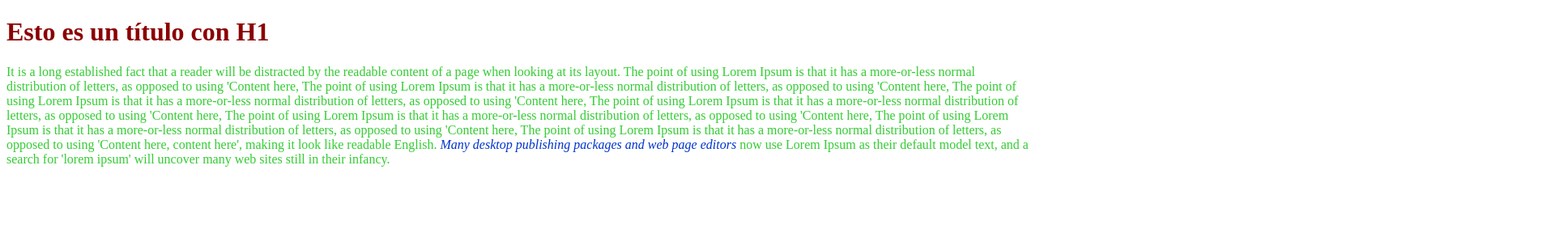
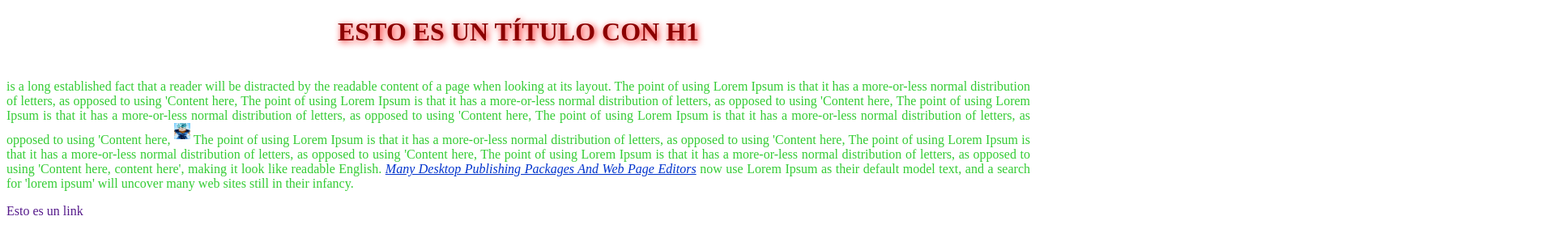
Before and after one commit to Ajuan08/Diseno_2.3, a plain HTML site: page index.html in a window 1280 px wide. Shown: the top 304 px of the page at 81% size, 1920 px wide, since content can reach past the window. Drawn offline with Linux system fonts and the light colour scheme.

Commit message:
Ejercicio 2.3_Modificado

```diff
--- a/index.html
+++ b/index.html
@@ -10,17 +10,20 @@
     <h1>Esto es un título con H1</h1>
 
     <p>
+
         It is a long established fact that a reader will be distracted by the readable content of a page when looking at its layout.
         The point of using Lorem Ipsum is that it has a more-or-less normal distribution of letters, as opposed to using 'Content here,
         The point of using Lorem Ipsum is that it has a more-or-less normal distribution of letters, as opposed to using 'Content here,
         The point of using Lorem Ipsum is that it has a more-or-less normal distribution of letters, as opposed to using 'Content here,
         The point of using Lorem Ipsum is that it has a more-or-less normal distribution of letters, as opposed to using 'Content here,
+        <img src="veggito.jpg" alt="">
         The point of using Lorem Ipsum is that it has a more-or-less normal distribution of letters, as opposed to using 'Content here,
         The point of using Lorem Ipsum is that it has a more-or-less normal distribution of letters, as opposed to using 'Content here,
         The point of using Lorem Ipsum is that it has a more-or-less normal distribution of letters, as opposed to using 'Content here,
          content here', making it look like readable English. <em>Many desktop publishing packages and web page editors</em> now use Lorem Ipsum
          as their default model text, and a search for 'lorem ipsum' will uncover many web sites still in their infancy.
     </p>
+    <a href=>Esto es un link</a>
 
 
 </body>
--- a/style.css
+++ b/style.css
@@ -1,15 +1,34 @@
 h1 {
     color: darkred;
+    text-align: center;
+    text-transform: uppercase;
+    text-shadow: 2px 2px 8px #FF0000;
 
 }
 
 p {
     color: rgb(51, 204, 51);
+    text-align: justify;
+    text-indent: 2000px;
 
 }
 
 em {
     color: #0033cc;
+    text-decoration: underline;
+    text-transform: capitalize;
+
+}
+
+img{
+
+    vertical-align: super;
+    width: 20px;
+    height: 20px;
+}
+
+a {
+    text-decoration: none;
 }
 
 
```
Also changed, not shown: veggito.jpg (added).
